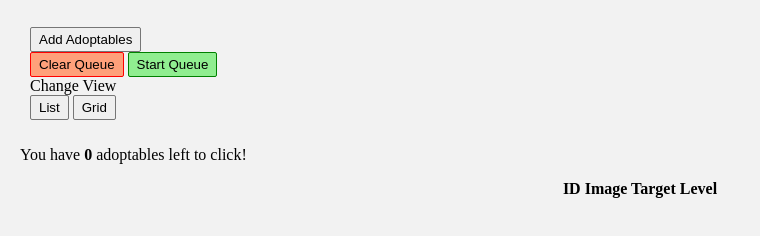
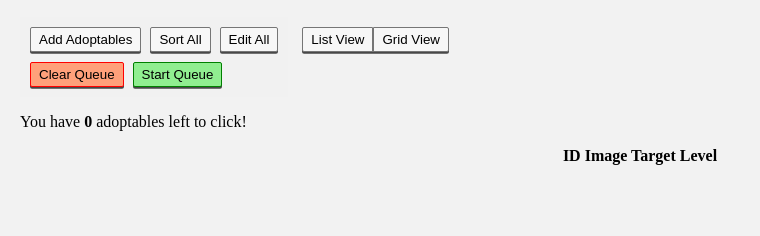
Before and after one commit to mandy-h/cc-click-queue, a browser extension: page queue.html in a window 1280 px wide. Shown: the part 70-306 px from the top of the page, without its empty margins (0-760 px from the left). Drawn offline with Linux system fonts and the light colour scheme.

Commit message:
Button styling.

```diff
--- a/queue.html
+++ b/queue.html
@@ -2,25 +2,27 @@
 
   <head>
     <title>Click Queue</title>
+    <link rel="stylesheet" href="/styles/button.css">
     <link rel="stylesheet" href="/styles/queue.css">
   </head>
 
   <body>
     <section class="u-p20">
       <h1>Click Queue</h1>
-      <div class="queue-buttons">
-        <div>
+      <div class="button-group sticky">
+        <div style="margin-bottom: 10px;">
           <button id="js-btn--add-adopts">Add Adoptables</button>
+          <button>Sort All</button>
+          <button>Edit All</button>
         </div>
         <div>
           <button id="js-btn--clear-queue" class="btn btn--red">Clear Queue</button>
           <button id="js-btn--start-queue" class="btn btn--green">Start Queue</button>
         </div>
-        <div>
-          <div>Change View</div>
-          <button id="js-btn--list-view">List</button>
-          <button id="js-btn--grid-view">Grid</button>
-        </div>
+      </div>
+      <div class="button-group button-group--no-margin">
+        <button id="js-btn--list-view">List View</button>
+        <button id="js-btn--grid-view">Grid View</button>
       </div>
       <p class="js-queue-count"></p>
       <div id="js-queue" class="queue">
--- a/scripts/modules/Queue.js
+++ b/scripts/modules/Queue.js
@@ -72,7 +72,7 @@ const Queue = (function () {
       <div class="queue-item__img"><a href="https://www.clickcritters.com/youradoptables.php?act=code&id=${id}"><img src="https://www.clickcritters.com/images/adoptables/${id}.gif" /></a></div>
       <div class="queue-item__target">${target}</div>
       <div class="item-actions">
-        <button class="js-item-actions-toggle item-actions__toggle" title="Open Menu"><img src="/icons/more-horiz.svg" alt="Three horizontal dots" /></button>
+        <button class="js-item-actions-toggle item-actions__toggle btn--no-bg" title="Open Menu"><img src="/icons/more-horiz.svg" alt="Three horizontal dots" /></button>
         <!--<ul class="js-item-actions item-actions__buttons">
           <li><button class="js-item-action--edit item-actions__button" title="Edit">
             <img src="/icons/edit.svg" alt="Edit" /></button></li>
--- /dev/null
+++ b/styles/button.css
@@ -0,0 +1,94 @@
+:root {
+  --buttonBorderRadius: 2px;
+}
+
+button {
+  background-color: hsl(0, 0%, 97%);
+  border: 1px solid #767676;
+  border-radius: var(--buttonBorderRadius);
+  box-shadow: 0 1.7px 0 0 hsla(0, 0%, 0%, 0.7);
+  padding: 0.25rem 0.5rem;
+  transition: 100ms linear;
+  white-space: nowrap;
+  vertical-align: middle;
+}
+
+button:hover,
+button:focus,
+button:active {
+  filter: brightness(0.93);
+}
+
+button:active {
+  box-shadow: none;
+  transform: translateY(1.7px);
+}
+
+button + button {
+  margin-left: 5px;
+}
+
+button > * {
+  pointer-events: none;
+  vertical-align: middle;
+}
+
+button > * + * {
+  margin-left: 5px;
+}
+
+button.is-active {
+  background-color: #47d8e5;
+  font-weight: bold;
+}
+
+.btn--red {
+  background-color: lightsalmon;
+  border: 1px solid red;
+}
+
+.btn--green {
+  background-color: lightgreen;
+  border: 1px solid green;
+}
+
+.btn--no-bg {
+  background-color: transparent;
+  border: none;
+  box-shadow: none;
+}
+
+.btn--no-bg:hover,
+.btn--no-bg:focus,
+.btn--no-bg:active {
+  background-color: #eee;
+  transform: none;
+}
+
+.button-group {
+  display: inline-block;
+  padding: 10px;
+  vertical-align: top;
+}
+
+.button-group--no-margin {
+  display: inline-flex; /* Removes extra space between inline-block elements */
+}
+
+.button-group--no-margin button {
+  margin: 0;
+}
+
+.button-group--no-margin button {
+  border-radius: 0;
+}
+
+.button-group--no-margin :first-child {
+  border-top-left-radius: var(--buttonBorderRadius);
+  border-bottom-left-radius: var(--buttonBorderRadius);
+}
+
+.button-group--no-margin :last-child {
+  border-top-right-radius: var(--buttonBorderRadius);
+  border-bottom-right-radius: var(--buttonBorderRadius);
+}
--- a/styles/queue.css
+++ b/styles/queue.css
@@ -3,9 +3,10 @@
  */
 
 :root {
-  --mainBg: #f2f2f2;
-  --foregroundBg: #fff;
+  --mainBg: hsl(0, 0%, 95%);
+  --modalBg: var(--mainBg);
   --activeColor: #47d8e5;
+  --stickyBg: hsla(0, 0%, 95%, 0.6);
 }
 
 * {
@@ -24,30 +25,6 @@ p {
   font-size: 1rem;
 }
 
-button {
-  background-color: #efefef;
-  border: 1px solid #767676;
-  border-radius: 2px;
-  padding: 0.25rem 0.5rem;
-  transition: 200ms ease;
-  white-space: nowrap;
-}
-
-button:hover,
-button:focus,
-button:active {
-  filter: brightness(0.93);
-}
-
-button.is-active {
-  background-color: var(--activeColor);
-  font-weight: bold;
-}
-
-button > * {
-  pointer-events: none;
-}
-
 .hidden-input {
   float: left;
   height: 0;
@@ -55,27 +32,6 @@ button > * {
   opacity: 0;
   padding: 0;
   width: 0;
-}
-
-.btn--no-bg {
-  background-color: transparent;
-  border: none;
-}
-
-.btn--no-bg:hover,
-.btn--no-bg:focus,
-.btn--no-bg:active {
-  background-color: #eee;
-}
-
-.btn--red {
-  background-color: lightsalmon;
-  border: 1px solid red;
-}
-
-.btn--green {
-  background-color: lightgreen;
-  border: 1px solid green;
 }
 
 .item-actions {
@@ -126,7 +82,7 @@ button > * {
 }
 
 .modal-window {
-  background-color: var(--foregroundBg);
+  background-color: var(--modalBg);
   box-shadow: 0 2px 3px 0 rgba(0, 0, 0, 0.6);
   max-height: 90vh;
   max-width: 85vw;
@@ -198,12 +154,11 @@ button > * {
   border: 2px solid var(--activeColor);
 }
 
-.queue-buttons {
-  background-color: var(--mainBg);
-  display: inline-block;
-  padding: 10px;
+.button-group.sticky {
+  background-color: var(--stickyBg);
   position: sticky;
   top: 0;
+  transition: 200ms linear;
   z-index: 1;
 }
 
```
